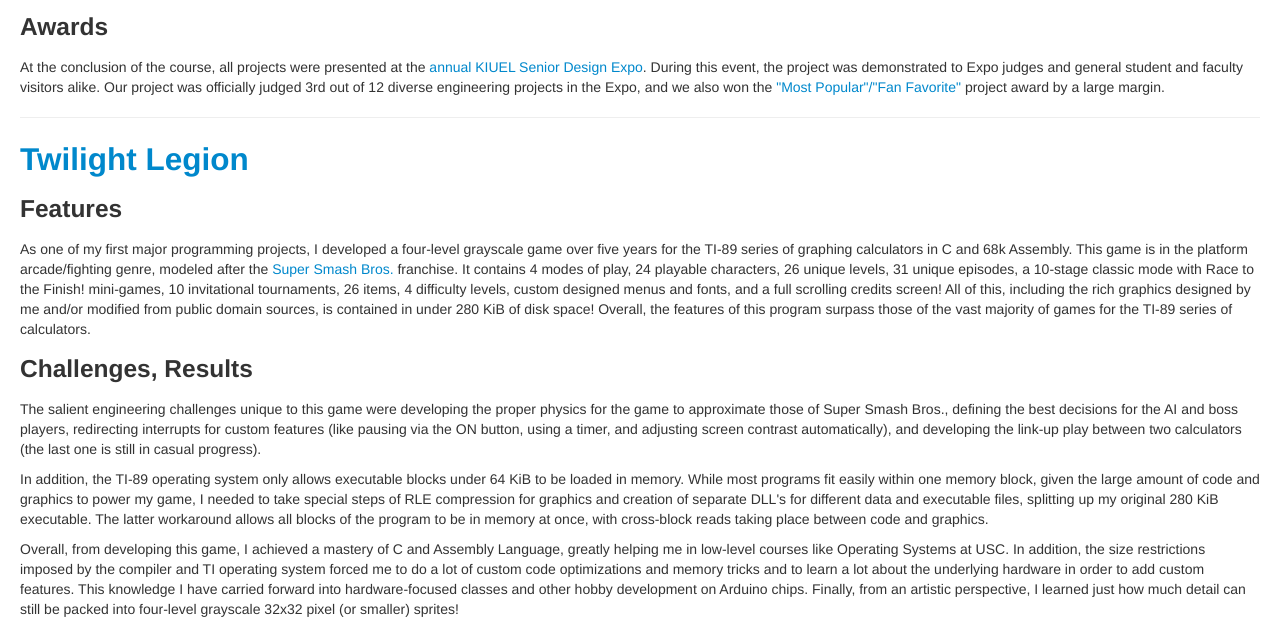
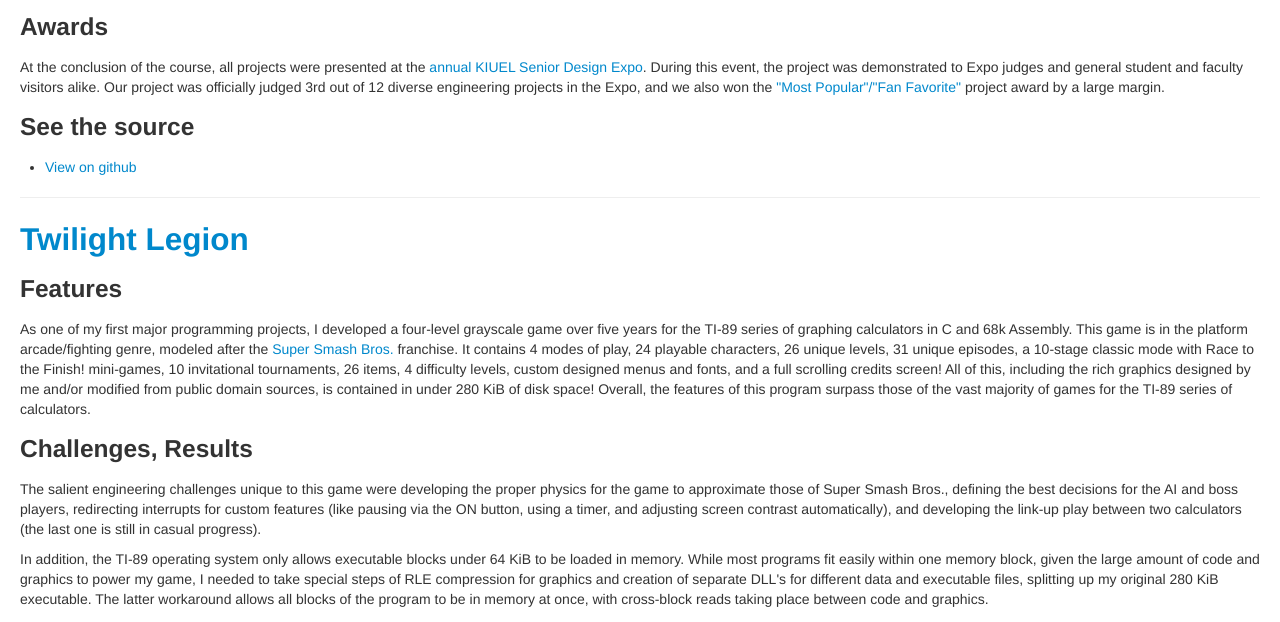
Before and after one commit to mhergenrader/personalsite, a plain HTML site: page projects.html in a window 1280 px wide. Shown: the part 2138-2760 px from the top of the page. Drawn offline with nearby package versions, Linux system fonts and the light colour scheme.

Commit message:
Add CoAbode github link

```diff
--- a/projects.html
+++ b/projects.html
@@ -144,6 +144,11 @@
 			<h3>Awards</h3>
 			<p>At the conclusion of the course, all projects were presented at the <a href="http://viterbi.usc.edu/news/news/2012/capstone-projects-show.htm">annual KIUEL Senior Design Expo</a>. During this event, the project was demonstrated to Expo judges and general student and faculty visitors alike. Our project was officially judged 3rd out of 12 diverse engineering projects in the Expo, and we also won the <a href="http://viterbi.usc.edu/students/undergrad/involvement/kiuel/cross-disciplinary/senior-design-expo-2012.htm">"Most Popular"/"Fan Favorite"</a> project award by a large margin.</p>
 
+			<h3>See the source</h3>
+			<ul>
+				<li><a href="https://github.com/mhergenrader/coabodetdn">View on github</a></li>
+			</ul>
+
 			<hr>
 
 			<h2><a id="twilightlegion">Twilight Legion</a></h2>
```
